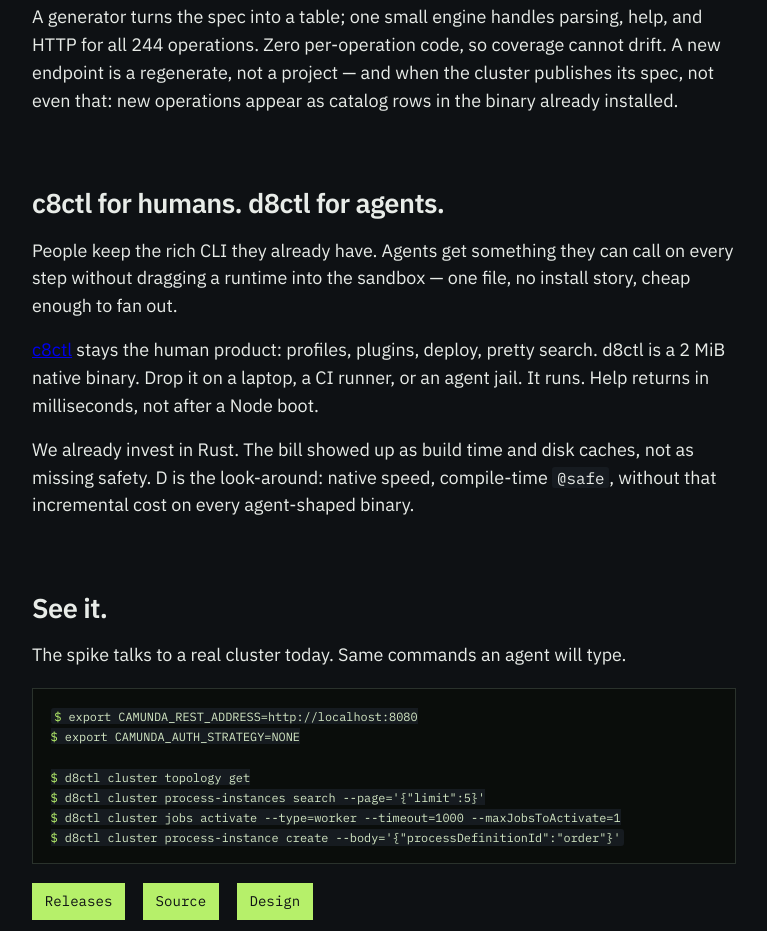
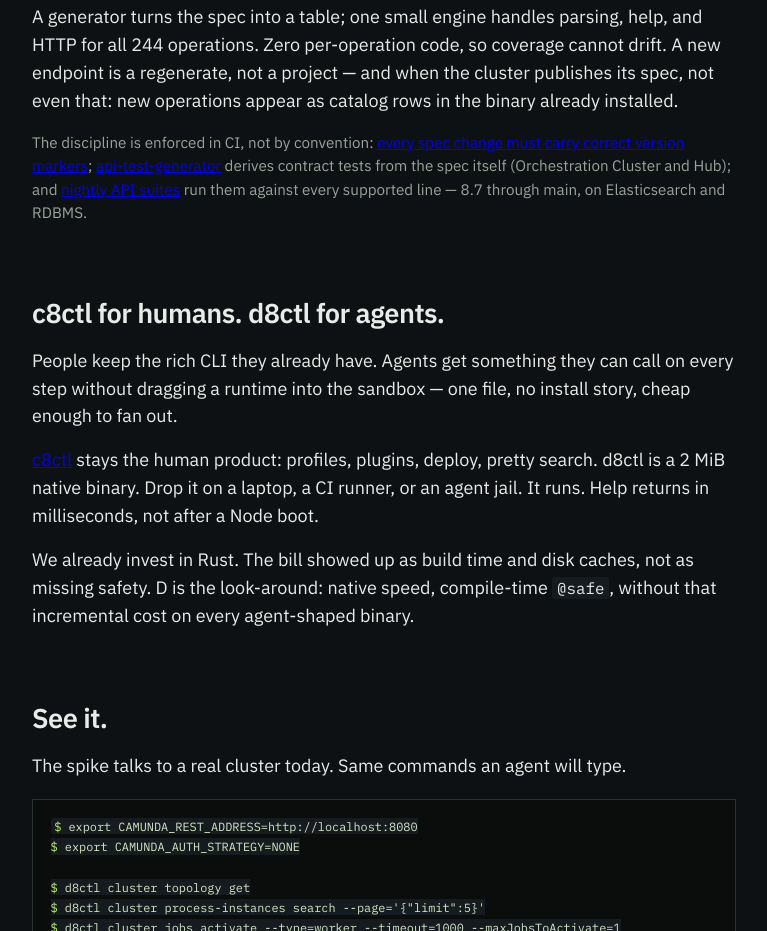
Before and after one commit to camunda/d8ctl, a website: page docs/index.html in a window 1280 px wide. Shown: the part 2619-3550 px from the top of the page, without its empty margins (212-979 px from the left). Drawn offline with Linux system fonts and the light colour scheme.

Commit message:
docs: link the CI that enforces spec discipline

```diff
--- a/docs/index.html
+++ b/docs/index.html
@@ -148,6 +148,14 @@ Activate jobs
         a project — and when the cluster publishes its spec, not even that:
         new operations appear as catalog rows in the binary already installed.
       </p>
+      <p class="note">
+        The discipline is enforced in CI, not by convention:
+        <a href="https://github.com/camunda/camunda/blob/main/.github/workflows/verify-x-added-in-version-annotations.yml">every spec change must carry correct version markers</a>;
+        <a href="https://github.com/camunda/api-test-generator">api-test-generator</a>
+        derives contract tests from the spec itself (Orchestration Cluster and Hub); and
+        <a href="https://github.com/camunda/camunda/blob/main/.github/workflows/c8-orchestration-cluster-reusable-api-tests.yml">nightly API suites</a>
+        run them against every supported line — 8.7 through main, on Elasticsearch and RDBMS.
+      </p>
     </section>
 
     <section id="native">
```
